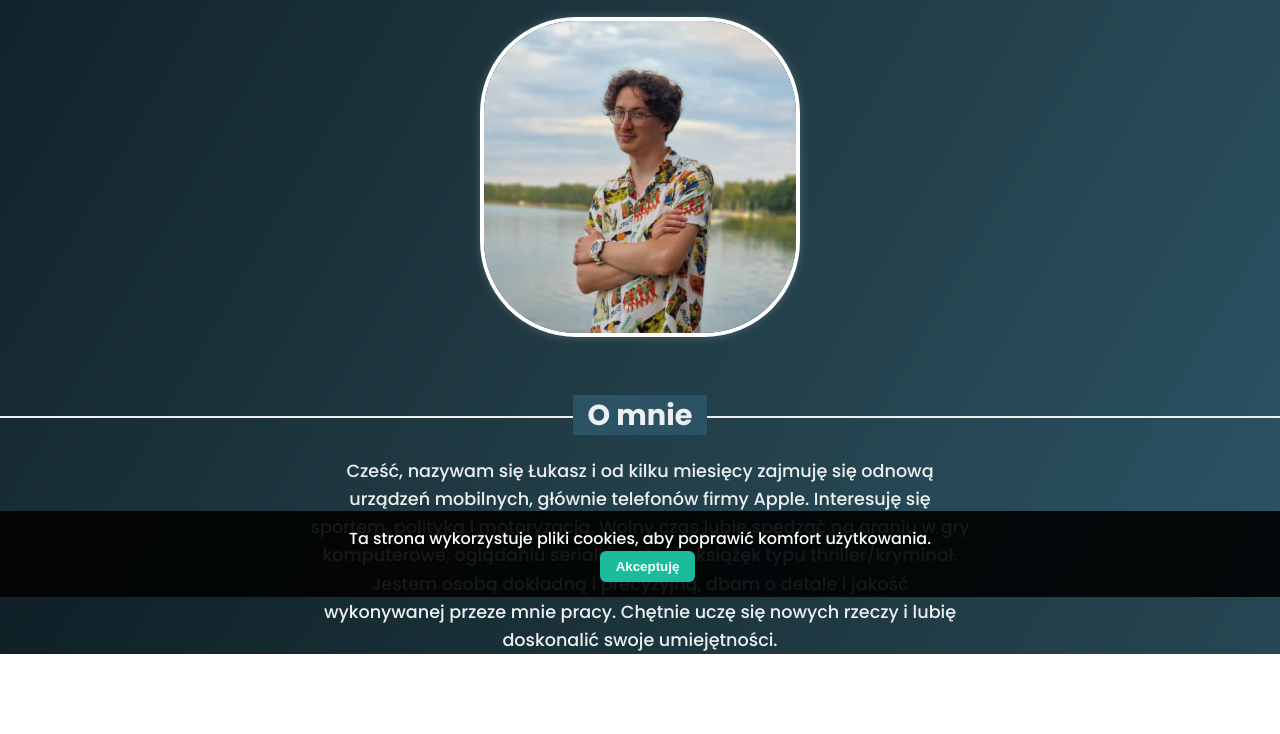
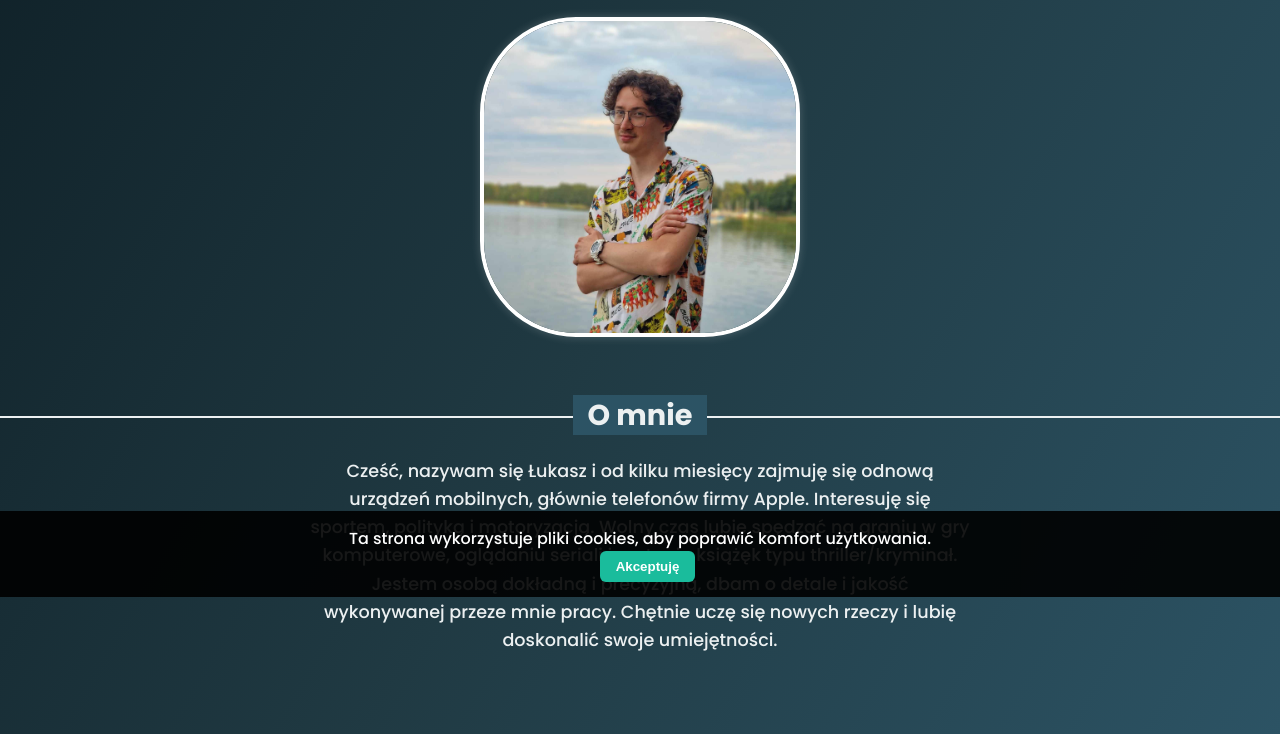
Before and after one commit to wookashenko/wookashenko.github.io, a plain HTML site: page index.html in a window 1280 px wide. Shown: the part 203-937 px from the top of the page. Before the commit the page ends 857 px from the top, so only its background shows below. Drawn offline with nearby package versions, Linux system fonts and the light colour scheme.

Commit message:
Update style.css

```diff
--- a/style.css
+++ b/style.css
@@ -1,5 +1,7 @@
 html, body {
-  height: 100%;
+  min-height: 100%;
+  margin: 0;
+  padding: 0;
 }
 * {
   margin: 0;
```
